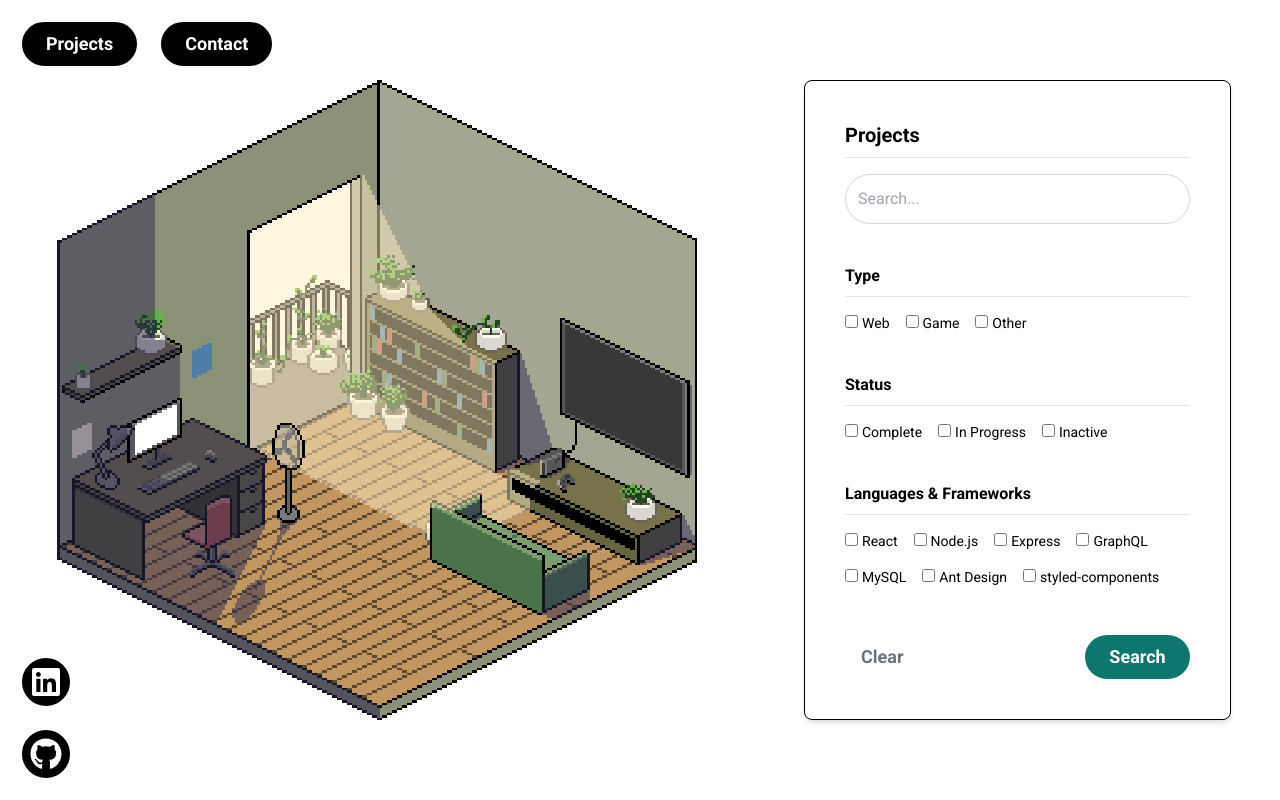
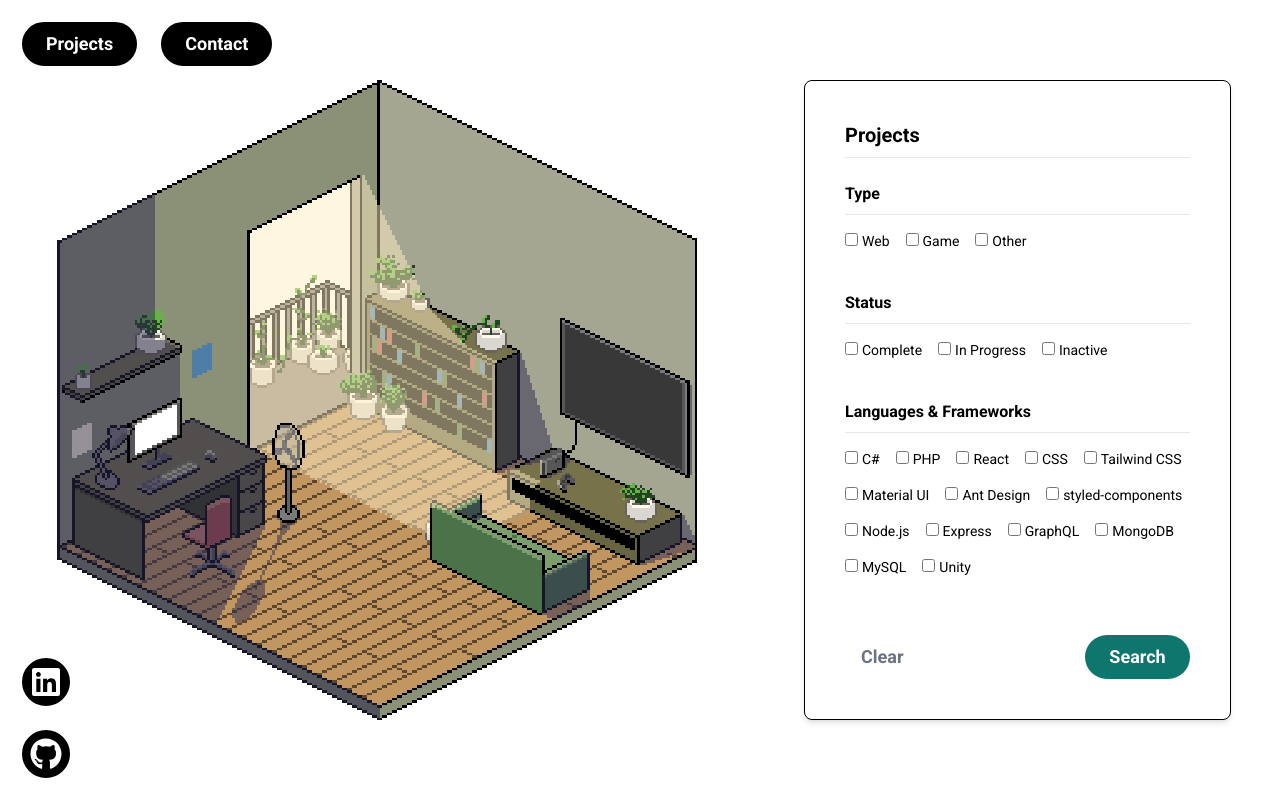
Before and after one commit to stahsin00/portfolio, a React (Vite) app: page /portfolio/projects in a window 1280 px wide. Shown: the top 800 px of the page. Built offline with nearby package versions, Linux system fonts and the light colour scheme.

Commit message:
basic filtering

```diff
--- a/src/components/SearchCard.jsx
+++ b/src/components/SearchCard.jsx
@@ -1,15 +1,14 @@
 import React, { useState } from 'react';
 
-function SearchCard() {
+function SearchCard(props) {
     const [searchQuery, setSearchQuery] = useState('');
-    const [selectedTypes, setSelectedTypes] = useState([]);
 
     const projectType = ['Web', 'Game', 'Other'];
     const projectStatus = ['Complete', 'In Progress', 'Inactive'];
-    const techStack = ['React', 'Node.js', 'Express', 'GraphQL', 'MySQL', 'Ant Design', 'styled-components'];
+    const techStack = ['C#', 'PHP', 'React', 'CSS', 'Tailwind CSS', 'Material UI', 'Ant Design', 'styled-components', 'Node.js', 'Express', 'GraphQL', 'MongoDB', 'MySQL', 'Unity'];
 
     const handleSelectionChange = (type) => {
-        setSelectedTypes(prevSelected =>
+        props.setSelectedTypes(prevSelected =>
             prevSelected.includes(type)
                 ? prevSelected.filter(t => t !== type)
                 : [...prevSelected, type]
@@ -17,27 +16,31 @@ function SearchCard() {
     };
 
     const handleSearch = () => {
-        // TODO
+        if (props.targetRef.current) {
+            props.targetRef.current.scrollIntoView({ behavior: 'smooth' });
+        }
     };
 
     const handleClear = () => {
-        // TODO
+        props.setSelectedTypes([])
     };
 
     return (
         <div className="w-1/3 bg-white rounded-lg flex flex-wrap border border-black shadow-md">
-            <div className="w-full h-full p-10 relative overflow-auto">
+            <div className="w-full h-full p-10 relative overflow-auto scrollbar-thin scrollbar-thumb-black scrollbar-track-transparent scrollbar-thumb-rounded-lg scrollbar-track-rounded-full">
                 <h2 className="text-black text-xl font-bold mb-2">Projects</h2>
                 <hr className='p-2'></hr>
-                <input
-                    type="text"
-                    placeholder="Search..."
-                    value={searchQuery}
-                    onChange={(e) => setSearchQuery(e.target.value)}
-                    className="w-full p-3 border border-gray-300 rounded-full mb-10"
-                />
+                {
+                // <input
+                //     type="text"
+                //     placeholder="Search... (not yet implemented)"
+                //     value={searchQuery}
+                //     onChange={(e) => setSearchQuery(e.target.value)}
+                //     className="w-full p-3 border border-gray-300 rounded-full mb-10"
+                // />
+                }
 
-                <h3 className="text-black text-l font-bold mb-2">Type</h3>
+                <h3 className="text-black text-l font-bold mb-2 pt-2">Type</h3>
                 <hr className='p-2'></hr>
                 <div className="mb-10 flex flex-wrap gap-4">
                     {projectType.map((type) => (
@@ -45,7 +48,7 @@ function SearchCard() {
                             <input
                                 type="checkbox"
                                 value={type}
-                                checked={selectedTypes.includes(type)}
+                                checked={props.selectedTypes.includes(type)}
                                 onChange={() => handleSelectionChange(type)}
                                 className="mr-1"
                             />
@@ -62,7 +65,7 @@ function SearchCard() {
                             <input
                                 type="checkbox"
                                 value={type}
-                                checked={selectedTypes.includes(type)}
+                                checked={props.selectedTypes.includes(type)}
                                 onChange={() => handleSelectionChange(type)}
                                 className="mr-1"
                             />
@@ -79,7 +82,7 @@ function SearchCard() {
                             <input
                                 type="checkbox"
                                 value={type}
-                                checked={selectedTypes.includes(type)}
+                                checked={props.selectedTypes.includes(type)}
                                 onChange={() => handleSelectionChange(type)}
                                 className="mr-1"
                             />
@@ -90,14 +93,14 @@ function SearchCard() {
 
                 <button
                     onClick={handleClear}
-                    className="text-gray-500 hover:text-gray-700 text-lg font-bold py-2 px-4 lg:absolute lg:bottom-10"
+                    className="text-gray-500 hover:text-gray-700 text-lg font-bold py-2 px-4 xl:absolute xl:bottom-10"
                 >
                     Clear
                 </button>
 
                 <button
                     onClick={handleSearch}
-                    className="bg-teal-700 hover:bg-teal-900 text-white text-lg font-bold py-2 px-4 pl-6 pr-6 rounded-full lg:absolute lg:bottom-10 lg:right-10"
+                    className="bg-teal-700 hover:bg-teal-900 text-white text-lg font-bold py-2 px-4 pl-6 pr-6 rounded-full xl:absolute xl:bottom-10 xl:right-10"
                 >
                     Search
                 </button>
--- a/src/pages/Projects.jsx
+++ b/src/pages/Projects.jsx
@@ -1,4 +1,4 @@
-import React from 'react';
+import React, { useState, useEffect, useRef } from 'react';
 import ProjectCard from '../components/ProjectCard';
 import SearchCard from '../components/SearchCard';
 
@@ -38,7 +38,7 @@ function Projects() {
           type: 'Web',
           description: 'A productivity app that aims to gamify everyday tasks.',
           status: 'In Progress',
-          techStack: ['React', 'Node.js', 'Express', 'MongoDB'],
+          techStack: ['React', 'CSS', 'Node.js', 'Express', 'MongoDB'],
           image: 'solara.png',
           github: 'https://github.com/stahsin00/Solara.git'
         },
@@ -76,20 +76,35 @@ function Projects() {
             image: 'rover.png'
         }
     ];
+    const [filteredProjects, setFilteredProjects] = useState(projects);
+    const [selectedTypes, setSelectedTypes] = useState([]);
+    const targetRef = useRef(null);
+
+    useEffect(() => {
+        const tempProjects = selectedTypes.length > 0 ? projects.filter(project => {
+            return (
+                selectedTypes.includes(project.type) ||
+                selectedTypes.includes(project.status) ||
+                project.techStack.some(tech => selectedTypes.includes(tech))
+            );
+        }) : projects;
+
+        setFilteredProjects(tempProjects);
+      }, [selectedTypes]);
 
     return (
         <div>
             <div className='flex justify-around md:h-screen w-full py-20'>
                 <img src='/portfolio/assets/room-day.png' alt='pixel art of a room' className='w-2/3 h-auto px-2 md:h-full md:w-auto' style={{ imageRendering: 'pixelated' }} />
-                <SearchCard/>
+                <SearchCard selectedTypes={selectedTypes} setSelectedTypes={setSelectedTypes} targetRef={targetRef}/>
             </div>
             <div className='w-full px-2 md:px-20'>
                 <hr></hr>
             </div>
-            <div className='flex justify-center py-20'>
+            <div className='flex justify-center py-20' ref={targetRef}>
                 <div className='flex flex-wrap justify-around xl:justify-between gap-4 sm:w-11/12 md:w-10/12 lg:w-4/5'>
                     {
-                        projects.map((project) => (
+                        filteredProjects.map((project) => (
                             <ProjectCard key={project.name} props={project} />
                         ))
                     }
```
